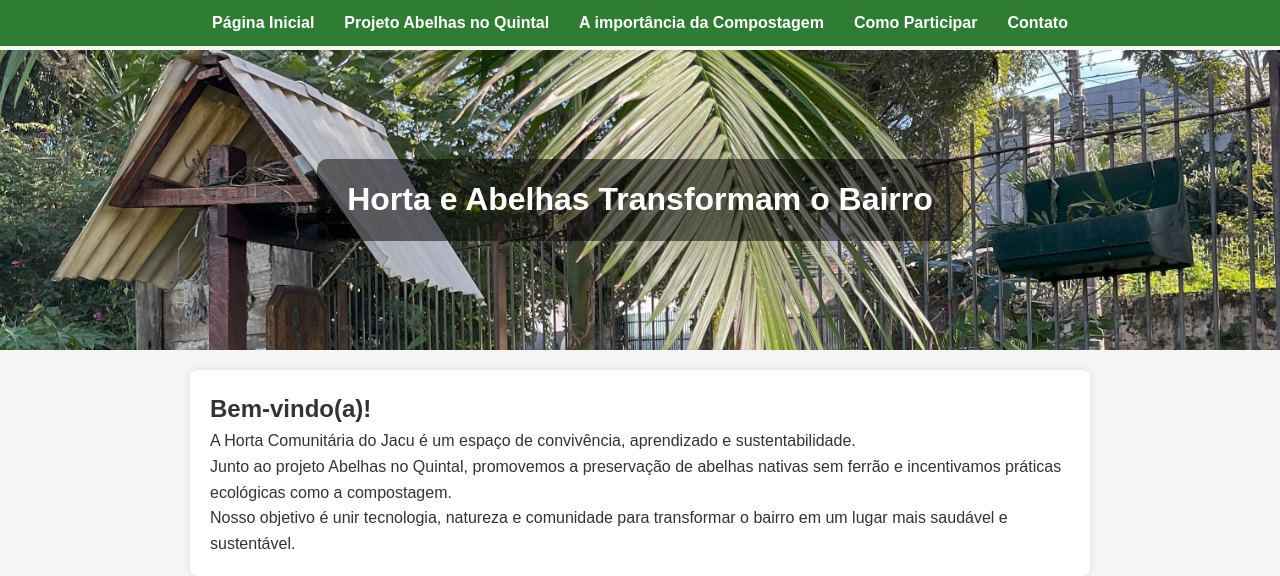
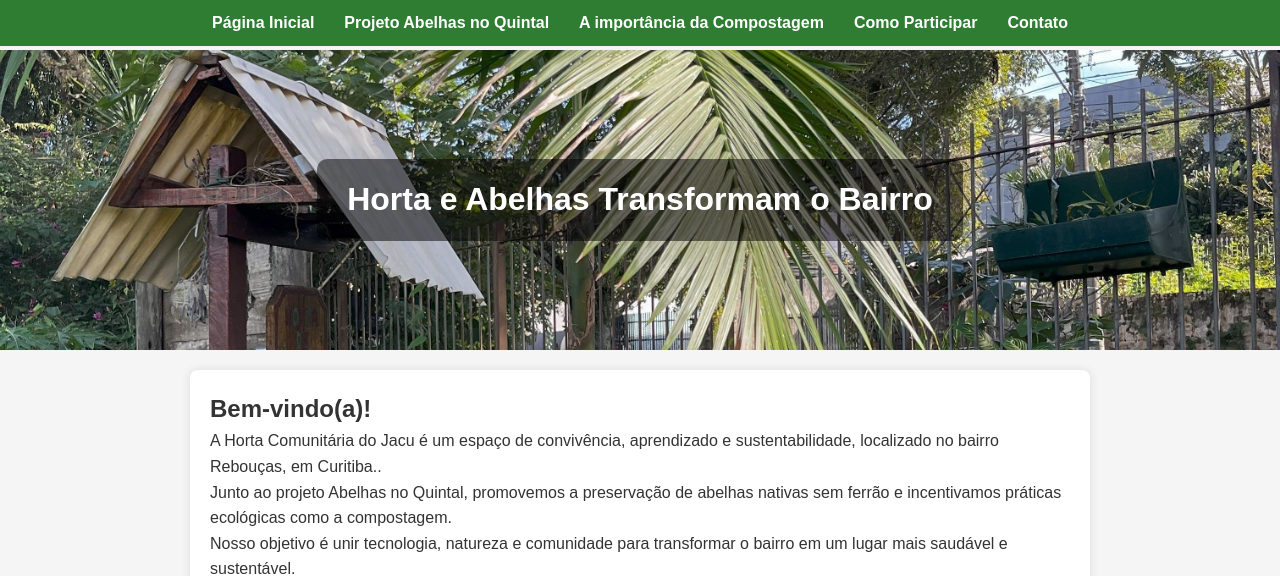
Before and after one commit to GeysllaRamos/Horta-do-Jacu-E-Projeto-Abelhas-no-quintal, a plain HTML site: page index.html in a window 1280 px wide. Shown: the top 576 px of the page. Drawn offline with Linux system fonts and the light colour scheme.

Commit message:
Update index.html

```diff
--- a/index.html
+++ b/index.html
@@ -24,7 +24,7 @@
 
     <main>
         <h2>Bem-vindo(a)!</h2>
-        <p>A Horta Comunitária do Jacu é um espaço de convivência, aprendizado e sustentabilidade.</p>
+        <p>A Horta Comunitária do Jacu é um espaço de convivência, aprendizado e sustentabilidade, localizado no bairro Rebouças, em Curitiba..</p>
         <p>Junto ao projeto Abelhas no Quintal, promovemos a preservação de abelhas nativas sem ferrão e incentivamos práticas ecológicas como a compostagem.</p>
         <p>Nosso objetivo é unir tecnologia, natureza e comunidade para transformar o bairro em um lugar mais saudável e sustentável.</p>
     </main>
@@ -47,4 +47,5 @@
     </footer>
 
 </body>
+
 </html>
```
